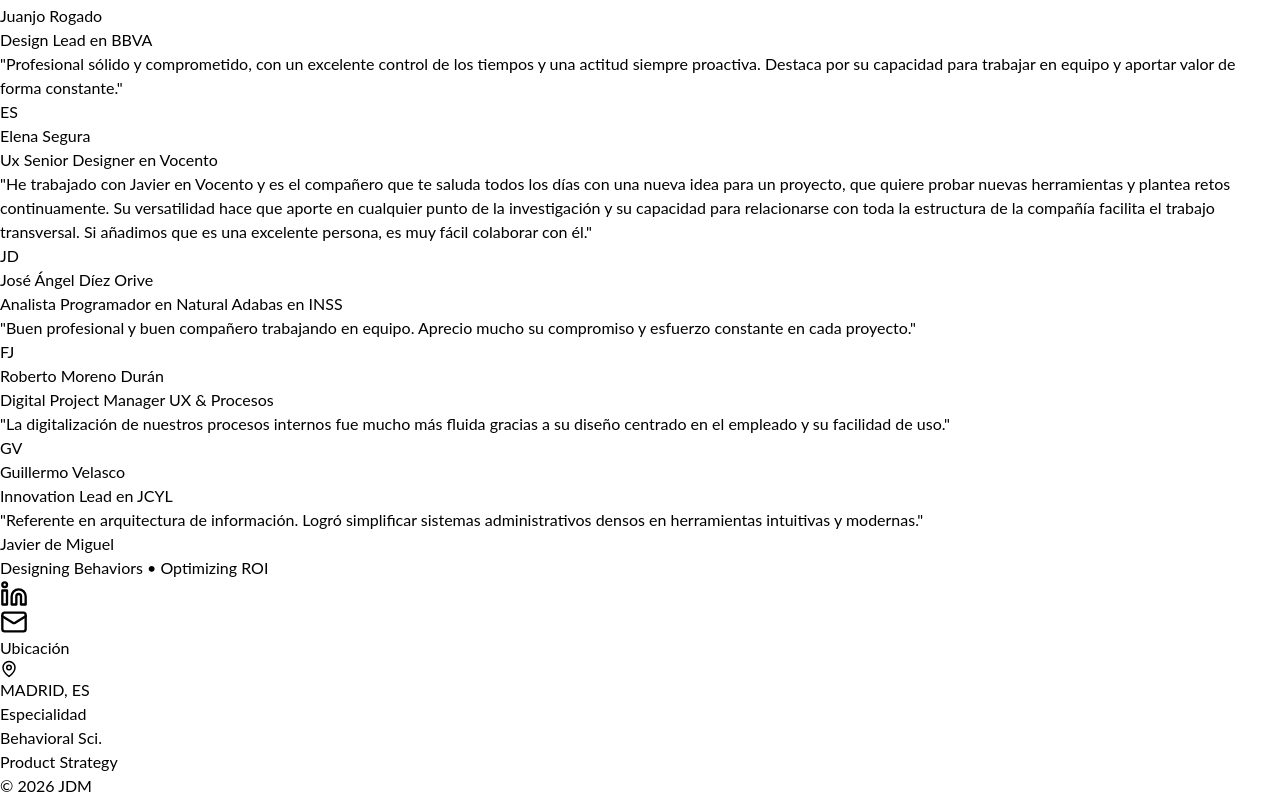
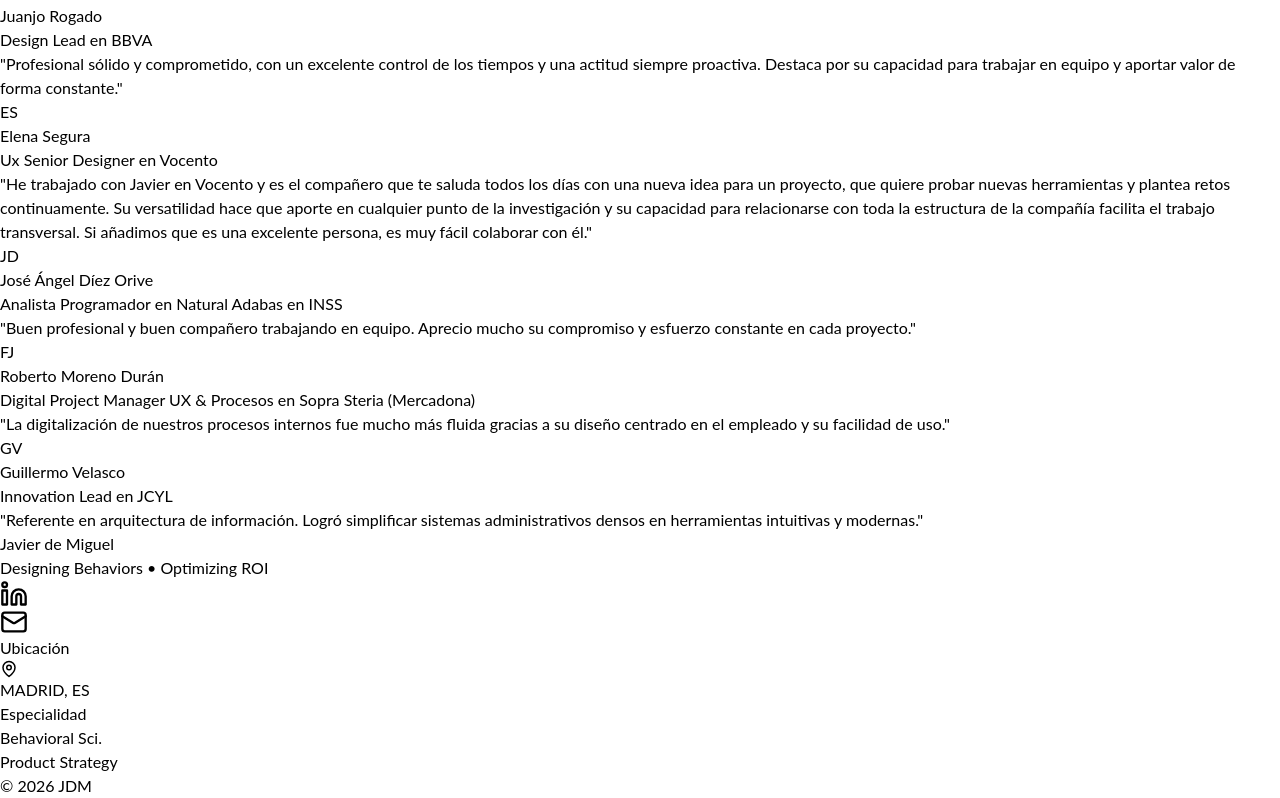
Before and after one commit to jdemig73828/pink-portfolio-javier, a React (Vite) app: page / in a window 1280 px wide. Shown: the part 10002-10800 px from the top of the page. Built offline with nearby package versions, Linux system fonts and the light colour scheme; the HTML template or start-up script is replaced by a standard one.

Commit message:
Actualización de testimonios y correcciones

```diff
--- a/src/App.jsx
+++ b/src/App.jsx
@@ -218,7 +218,7 @@ const TESTIMONIALS = [
     name: "Roberto Moreno Durán",
     initials: "FJ",
     color: "bg-cyan-100 text-cyan-600",
-    role: "Digital Project Manager UX & Procesos",
+    role: "Digital Project Manager UX & Procesos en Sopra Steria (Mercadona)",
     text: "La digitalización de nuestros procesos internos fue mucho más fluida gracias a su diseño centrado en el empleado y su facilidad de uso."
   },
   {
```
